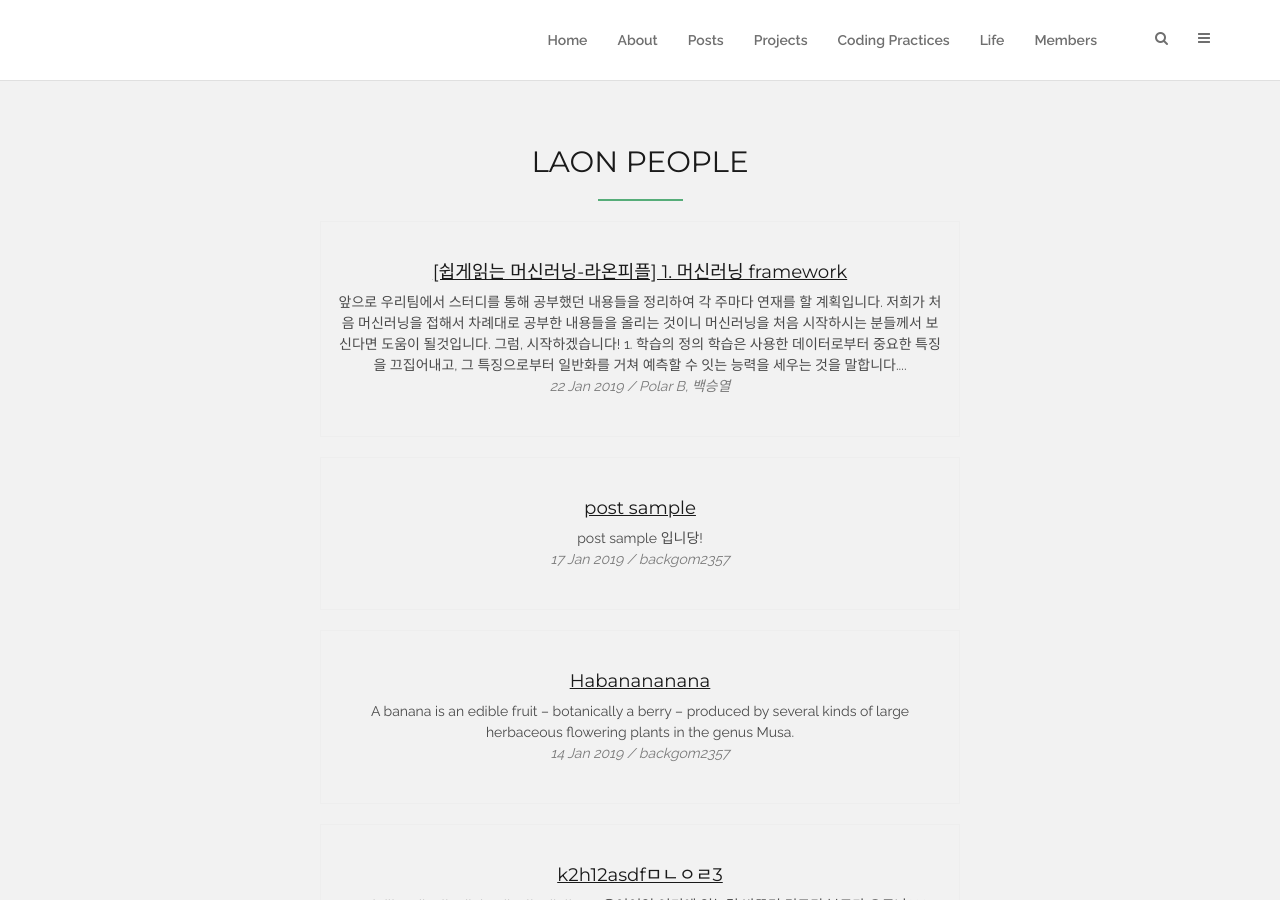
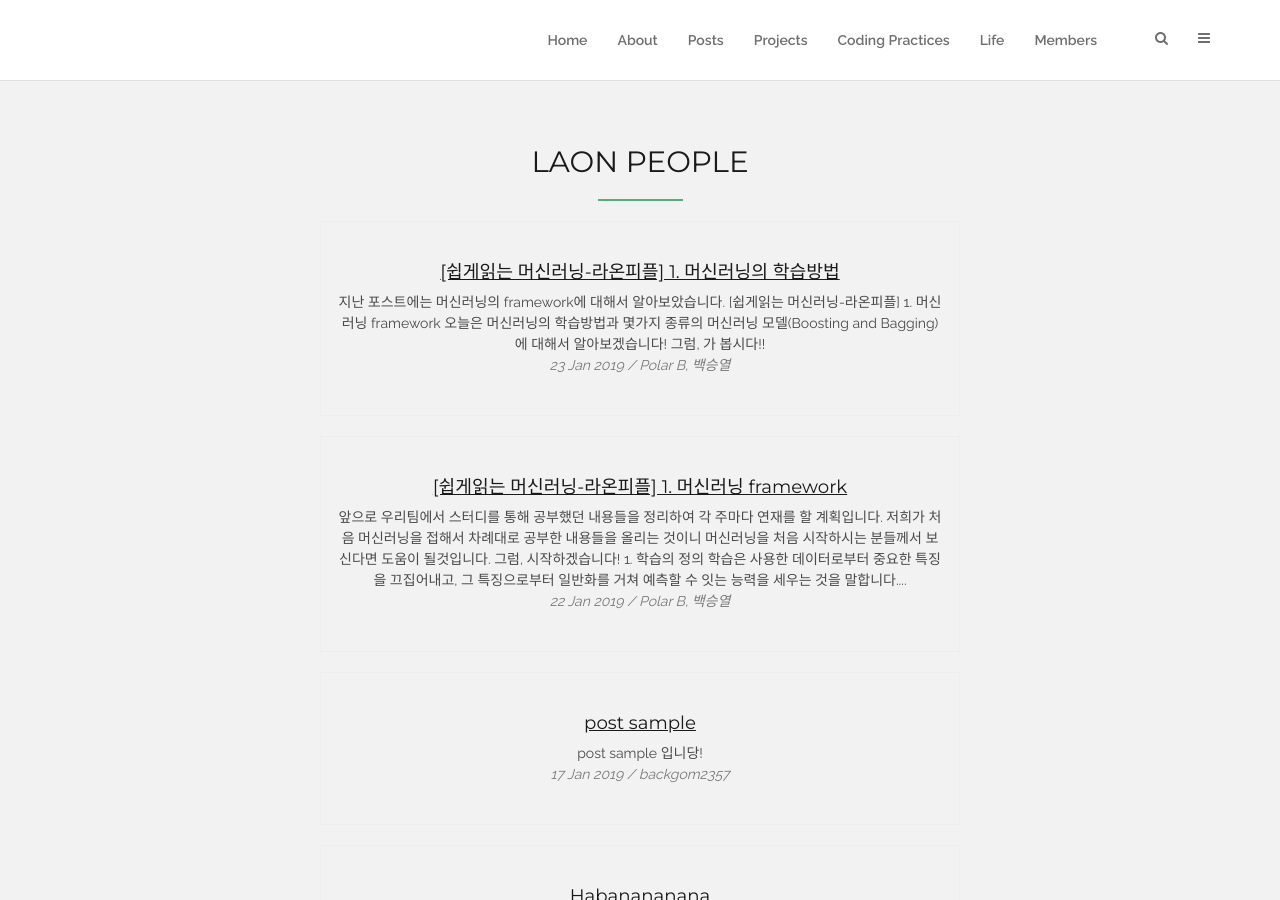
Before and after one commit to unsolvedproblem/unsolvedproblem.github.io, a Jekyll site: the page built from posts.html, in a window 1280 px wide and 900 px high, scrolled down 338 px. Built offline with Jekyll 4.4.1, drawn with Linux system fonts in a browser that asks for light colours.

Commit message:
Update week1-2 post

```diff
--- a/_posts/2019-01-22-laon_machine_learning_study_week1-1.md
+++ b/_posts/2019-01-22-laon_machine_learning_study_week1-1.md
@@ -160,3 +160,8 @@
 <br><br>
 
 <b>설계자의 역할</b>은 <u>좋은 알고리즘</u>을 선별하여 사용하고 <u>질 좋고 많은 학습 데이터</u>를 모델에 주는 것입니다.
+<br>
+<br>
+<br>
+<br>
+출처 : [쉽게 읽는 머신 러닝 - 라온피플](https://laonple.blog.me/220802224442)
--- /dev/null
+++ b/_posts/2019-01-22-laon_machine_learning_study_week1-10.md
@@ -0,0 +1,137 @@
+---
+layout: post
+title:  "[쉽게읽는 머신러닝-라온피플] 1. 머신러닝의 학습방법"
+date:   2019-01-23
+category: laon
+tags: laon
+author: Polar B, 백승열
+comments: true
+---
+<br><br>
+지난 포스트에는 머신러닝의 framework에 대해서 알아보았습니다.
+<br>
+[[쉽게읽는 머신러닝-라온피플] 1. 머신러닝 framework]()
+<br>
+오늘은 머신러닝의 학습방법과 몇가지 종류의 머신러닝 모델(Boosting and Bagging)에 대해서 알아보겠습니다!
+<br><br><br>
+그럼, 가 봅시다!!
+<br><br><br>
+
+## 1. 머신 러닝의 학습 방법
+<br>
+먼저, 머신 러닝 알고리즘의 종류는 매우 다양하고 여러 카테고리로 나뉩니다.
+<br><br>
+
+![다양한 종류의 ML알고리즘](/assets/images/Laon/week1-2-1.png){: width="70%" height="auto" .image-center}
+<br><br>
+
+#### 머신 러닝 알고리즘의 분류
+<br>
+
+- 지도 학습(Supervised Learning) :
+<br><br>
+  - 주어진 입력에 대해 어떤 결과가 나올지 알고 있는 학습 데이터를 이용해, 데이터를 해석할 수 있는 모델을 만들고 그것을 바탕으로 새로운 데이터를 추정하는 방법입니다.
+<br><br>
+  - 모델 f를 결정하기 위해 많은 변수들을 풀어야 하는데, 변수의 수가 너무 많게 되면 대수(algebra)를 이용해 풀어내는 것이 불가능 합니다. 따라서 수치해석(numerical analysis) 방법으로 최적값을 찾아가는 과정을 반복적으로 수행합니다.
+<br><br>
+
+- 자율 학습(Un-supervised Learning) :
+<br><br>
+  - 학습 데이터에 대한 기대값이 붙어 있지 않기 때문에, 학습 알고리즘을 통해 학습 데이터 속에 있는 어떤 패턴이나 숨어 있는 중요한 핵심 컨셉을 찾아서 학습하는 것입니다.
+<br><br>
+  - 특정 가이드가 없기 때문에 기대했던 것과 다른 결과가 나올 수도 있습니다.
+<br><br>
+
+- 강화 학습(Reinforcement Learning)
+<br><br>
+  - 훈련을 잘 따르면 '상(reward)'을 주고, 그렇지 못하면 '벌(punishment)'을 주며, 상과 벌을 통해 훈련의 감독관이 원하는 방향으로 학습을 하게 됩니다.
+<br><br>
+<iframe width="80%" height="400" src="https://www.youtube.com/embed/3bhP7zulFfY" frameborder="0" allow="accelerometer; autoplay; encrypted-media; gyroscope; picture-in-picture" allowfullscreen></iframe>{: .image-center}
+<br><br>
+
+## 2. Boosting
+<br>
+
+  - 무작위로 선택하는 것보다 약간 가능성이 높은 규칙(weak learner/classifier)들을 결합시켜 보다 정확한 예측 모델을 만들어 내는 것입니다.
+<br><br>
+  _(Weak learner : 무작위로 선정하는 것보다는 성공 확률이 높은, 즉 오차율이 50% 이하인 학습 규칙)_
+<br><br>
+
+#### Boosting 학습 방법
+<br>
+
+  - Weak learner를 선정하는 방법은 머신 러닝 알고리즘을 적용하여 서로 다른 분포(distribution)을 갖도록 해주는 것입니다.
+<br><br>
+  - 매번 기본 러닝 알고리즘을 적용할 때 마다 새로운 Weak learner를 만들며, 이 과정을 반복적으로 수행합니다.
+<br><br>
+  - 이 Weak learners를 하나로 모아서 Strong learner를 만듭니다.
+<br><br>
+
+![Boosting1](/assets/images/Laon/week1-2-2.png){: width="70%" height="auto" .image-center}
+<br><br>
+
+  - Weak learner를 이용해 학습을 하면서 에러가 발생하면, 그 에러에 좀 더 집중하기 위해 error에 대한 weight를 올리고, 그 에러를 잘 처리하는 방향으로 새로운 Weak learner를 학습시킵니다.
+<br><br>
+  - 최종 결과는
+<br><br>
+![Boosting2](/assets/images/Laon/week1-2-3.png){: width="70%" height="auto" .image-center}
+  <br><br>
+  과 같이 표현되며, 여기서 α<sub>t</sub>는 가중치 입니다.
+  <br><br>
+  - Boosting은 새로운 Learner를 학습할 때마다 이전 결과를 참조하는 방식이며, 이것이 뒤에 나올 Bagging과 다른 점입니다.
+  <br><br>
+  최종적으로 Weak learner로 부터의 출력을 결합하여 더 좋은 예측율을 갖는 Strong learner가 만들어 집니다.
+  <br><br>
+
+## 3. Bagging (Bootstrap Aggregating)
+<br>
+
+#### Bootstrapping
+<br>
+
+먼저 표본을 취하고, 그 표본에 대한 분포를 구합니다. 그리고 나서 표본을 전체라고 생각하고, 표본으로 부터 많은 횟수에 걸쳐(동일한 개수의) 샘플을 복원 추출(Resample with replacement)한 후 각 샘플에 대한 분포를 구합니다.
+<br><br>
+그 후 전체 표본의 분포와 샘플들 간의 분포의 관계를 통해, 전체 집단의 분포를 유추하는 방식입니다.
+<br><br>
+Regression의 경우는 평균(model averaging)을 취해 분산(variance)를 줄이는 효과를 얻을 수 있고, 분류(classification)에서는 투표 효과(voting)을 통해 가장 많은 결과가 나오는 것을 취하는 방식을 사용합니다.
+<br><br>
+[Bagging의 예 -위키피디아](https://en.wikipedia.org/wiki/Bootstrap_aggregating)
+<br><br>
+
+#### Bagging을 적용하면 안되는 경우
+<br>
+
+  - 표본 데이터가 작은 경우 :
+  <br><br>
+  표본 데이터가 전체 데이터를 잘 반영하지 못합니다.
+  <br><br>
+  - 데이터에 잡음이 많은 경우 :
+  <br><br>
+  특이점(outlier)이 추정을 크게 왜곡 시킬 가능성이 있습니다.
+  <br><br>
+  - 데이터에 의존성이 있는 경우 :
+  <br><br>
+  기본적으로 Bootstrapping은 데이터가 독립적인 경우를 가정합니다.
+  <br><br>
+
+#### Bagging과 Boosting의 차이
+<br>
+
+  - Bagging은 모든 Boostrap이 서로 독립적인 관계를 가집니다. 하지만 Boosting은 순차적으로 처리가 되며, 에러가 발생하면 그 에러의 weight를 올리기 때문에 현재의 Weak learniner가 이전 Weak learner의 영향을 받습니다.
+<br><br>
+  - Boosting은 최종적으로 weighted vote을 하지만, Bagging은 단순 vote을 합니다.
+<br><br>
+  - Bagging은 분산을 줄이는 것이 주 목적이지만, Boosting은 바이어스를 줄이는 것이 주 목적입니다.
+<br><br>
+  - Bagging은 Overfitting문제를 해결 할 수있지만, Boosting은 Overfitting의 문제로 부터 자유롭지 못합니다.
+<br><br>
+<br><br>
+
+_(Bagging과 Boostng에 대해서는 추후에 Hands-on Machine learning 책을 정리할 때 더 자세히 다루겠 습니다.)_
+
+<br>
+<br>
+<br>
+<br>
+
+출처 : [쉽게 읽는 머신 러닝 - 라온피플](https://laonple.blog.me/220827900759)
```
Also changed, not shown: assets/images/Laon/week1-2-1.png (added), assets/images/Laon/week1-2-2.png (added), assets/images/Laon/week1-2-3.png (added).
